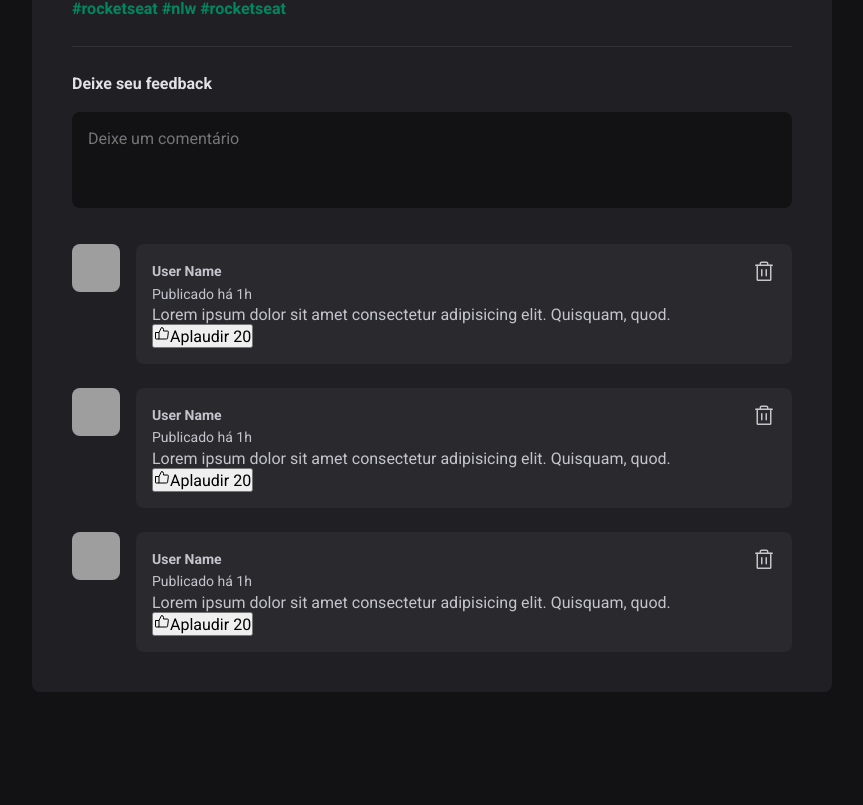
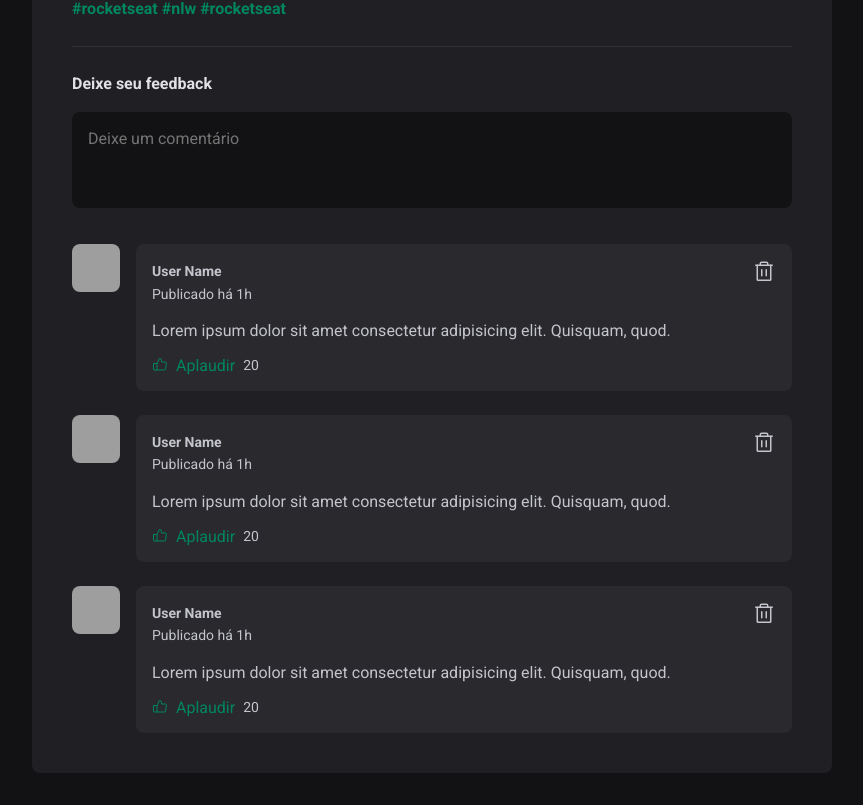
Before and after one commit to Dav1dSo/ProjectFeed, a React (Vite) app: page / in a window 1280 px wide. Shown: the part 656-1461 px from the top of the page, without its empty margins (352-1215 px from the left). Before the commit the page ends 1380 px from the top, so only its background shows below. Built offline with nearby package versions, Linux system fonts and the light colour scheme; grey boxes are pictures that could not be loaded.

Commit message:
feat: finality styles

```diff
--- a/src/components/Comments/Comments.module.css
+++ b/src/components/Comments/Comments.module.css
@@ -50,3 +50,50 @@
 .commentContent header button:hover {
     color: var(--red-500);
 }
+
+.commentContent p {
+    margin-top: 1rem;
+    color: var(--gray-300);
+}
+
+.commentContent footer {
+    margin-top: 1rem;
+}
+
+.commentContent footer button {
+    background: transparent;
+    border: 0;
+    color: var(--green-500);
+    cursor: pointer;
+    display: flex;
+    align-items: center;
+    border-radius: 2px;
+}
+
+.commentContent footer button:hover {
+    color: var(--green-300);
+}
+
+.commentContent footer button svg {
+    margin-right: 0.5rem;
+}
+
+.commentContent footer button span::before {
+    content: "\200B";
+    padding: 0 0.25rem;
+}
+
+.commentContent footer button span {
+    font-size: 0.875rem;
+    color: var(--gray-400);
+}
+
+.commentContent footer time {
+    display: block;
+    font-size: 0.875rem;
+    color: var(--gray-400);
+}
+
+.commentList {
+    margin-top: 2rem;
+}
```
